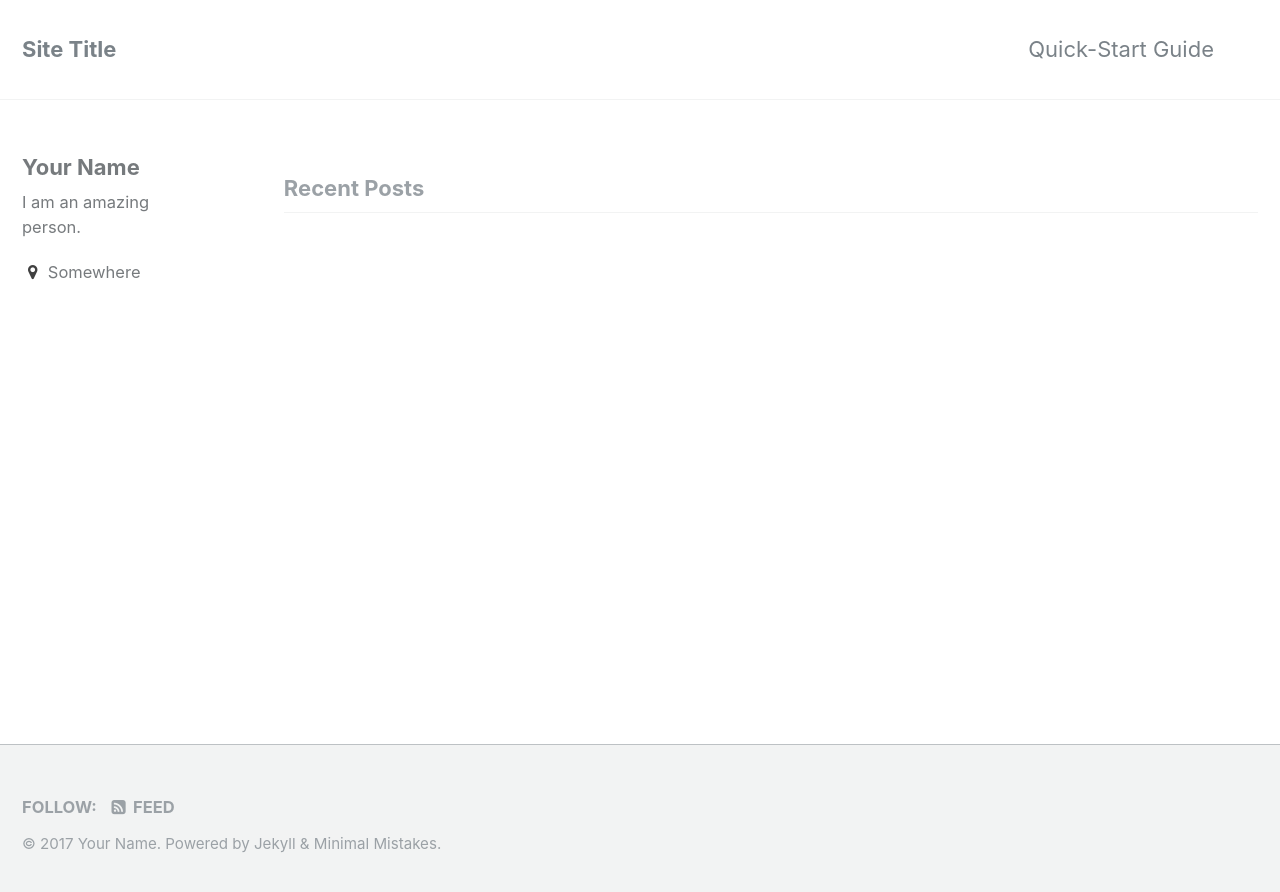
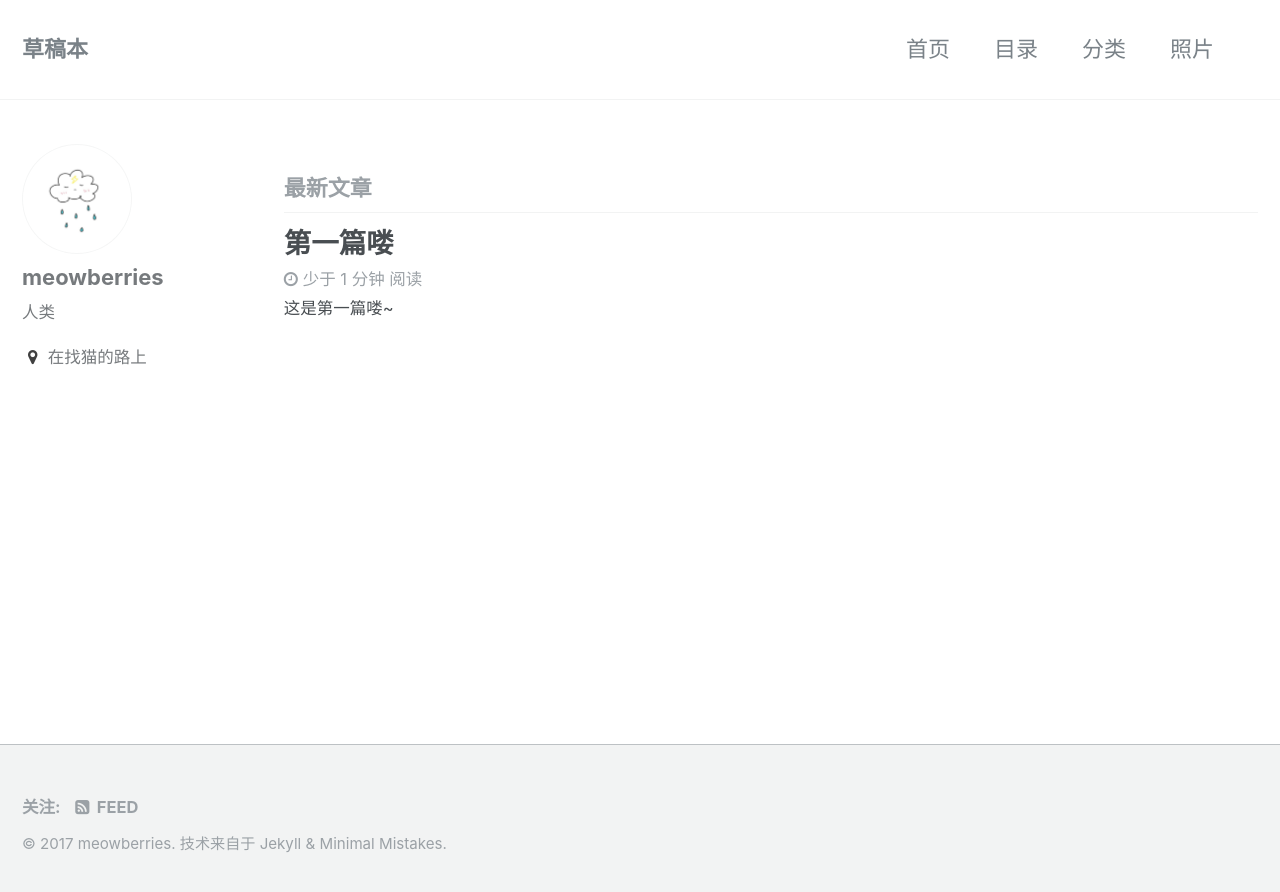
Before and after one commit to meowberries/meowberries.github.io, a Jekyll site: the page built from index.html, in a window 1280 px wide. Shown: the top 892 px of the page. Built offline with Jekyll 4.4.1, drawn with Linux system fonts in a browser that asks for light colours; the list of posts is cut into pages by our own code.

```diff
--- a/Gemfile
+++ b/Gemfile
@@ -1,2 +1,4 @@
 source "https://rubygems.org"
 gemspec
+
+gem 'wdm', '>= 0.1.0' if Gem.win_platform?
--- a/_config.yml
+++ b/_config.yml
@@ -6,21 +6,22 @@
 # `jekyll serve`. If you change this file, please restart the server process.
 
 # Site Settings
-locale                   : "en"
-title                    : "Site Title"
+locale                   : "zh"
+title                    : "草稿本"
 title_separator          : "-"
-name                     : "Your Name"
-description              : "An amazing website."
-url                      : # the base hostname & protocol for your site e.g. "https://mmistakes.github.io"
+port                     : 5001
+name                     : "meowberries"
+description              : "啥也没有"
+url                      : "https://meowberries.github.io" # the base hostname & protocol for your site e.g. "https://mmistakes.github.io"
 baseurl                  : # the subpath of your site, e.g. "/blog"
-repository               : # GitHub username/repo-name e.g. "mmistakes/minimal-mistakes"
+repository               : meowberries/meowberries.github.io# GitHub username/repo-name e.g. "mmistakes/minimal-mistakes"
 teaser                   : # path of fallback teaser image, e.g. "/assets/images/500x300.png"
 # breadcrumbs            : false # true, false (default)
 words_per_minute         : 200
 comments:
-  provider               : # false (default), "disqus", "discourse", "facebook", "google-plus", "staticman", "custom"
+  provider               : "disqus" # false (default), "disqus", "discourse", "facebook", "google-plus", "staticman", "custom"
   disqus:
-    shortname            : # https://help.disqus.com/customer/portal/articles/466208-what-s-a-shortname-
+    shortname            : meowberriesgithub # https://help.disqus.com/customer/portal/articles/466208-what-s-a-shortname-
   discourse:
     server               : # https://meta.discourse.org/t/embedding-discourse-comments-via-javascript/31963 , e.g.: meta.discourse.org
   facebook:
@@ -77,10 +78,10 @@ analytics:
 
 # Site Author
 author:
-  name             : "Your Name"
-  avatar           : # path of avatar image, e.g. "/assets/images/bio-photo.jpg"
-  bio              : "I am an amazing person."
-  location         : "Somewhere"
+  name             : "meowberries"
+  avatar           : /assets/images/bio-photo.JPG # path of avatar image, e.g. "/assets/images/bio-photo.jpg"
+  bio              : "人类"
+  location         : "在找猫的路上"
   email            :
   uri              :
   bitbucket        :
@@ -171,10 +172,10 @@ sass:
 
 
 # Outputting
-permalink: /:categories/:title/
+permalink: /:year/:month/:day/:title/
 paginate: 5 # amount of posts to show
 paginate_path: /page:num/
-timezone: # http://en.wikipedia.org/wiki/List_of_tz_database_time_zones
+timezone: #Asia/Shanghai # http://en.wikipedia.org/wiki/List_of_tz_database_time_zones
 
 
 # Plugins
@@ -232,6 +233,7 @@ compress_html:
 
 
 # Defaults
+
 defaults:
   # _posts
   - scope:
@@ -241,6 +243,6 @@ defaults:
       layout: single
       author_profile: true
       read_time: true
-      comments: # true
+      comments: true
       share: true
       related: true
--- a/_data/navigation.yml
+++ b/_data/navigation.yml
@@ -1,7 +1,13 @@
 # main links
 main:
-  - title: "Quick-Start Guide"
-    url: https://mmistakes.github.io/minimal-mistakes/docs/quick-start-guide/
+  - title: "首页"
+    url: /
+  - title: "目录"
+    url: /year-archive/
+  - title: "分类"
+    url: /categories/
+  - title: "照片"
+    url: https://rouroufulcat.tumblr.com
   # - title: "About"
   #   url: https://mmistakes.github.io/minimal-mistakes/about/
   # - title: "Sample Posts"
--- /dev/null
+++ b/_posts/杂/2017-02-24-first-post.md
@@ -0,0 +1,12 @@
+---
+title: "第一篇喽"
+excerpt_separator: "<!--more-->"
+categories:
+  - 杂
+tags:
+  - 测试
+  - Jekyll
+  - 随想
+---
+
+这是第一篇喽~
```
Also changed, not shown: _pages/404.md (added, +16 -0 lines), _pages/archive-layout-with-content.md (added, +219 -0 lines), _pages/category-archive.html (added, +17 -0 lines), _pages/collection-archive.html (added, +24 -0 lines), _pages/sitemap.md (added, +37 -0 lines), _pages/tag-archive.html (added, +22 -0 lines), _pages/year-archive.html (added, +17 -0 lines), tags/tag-archive.html (added, +16 -0 lines), README.md, assets/images/bio-photo.JPG (added).
